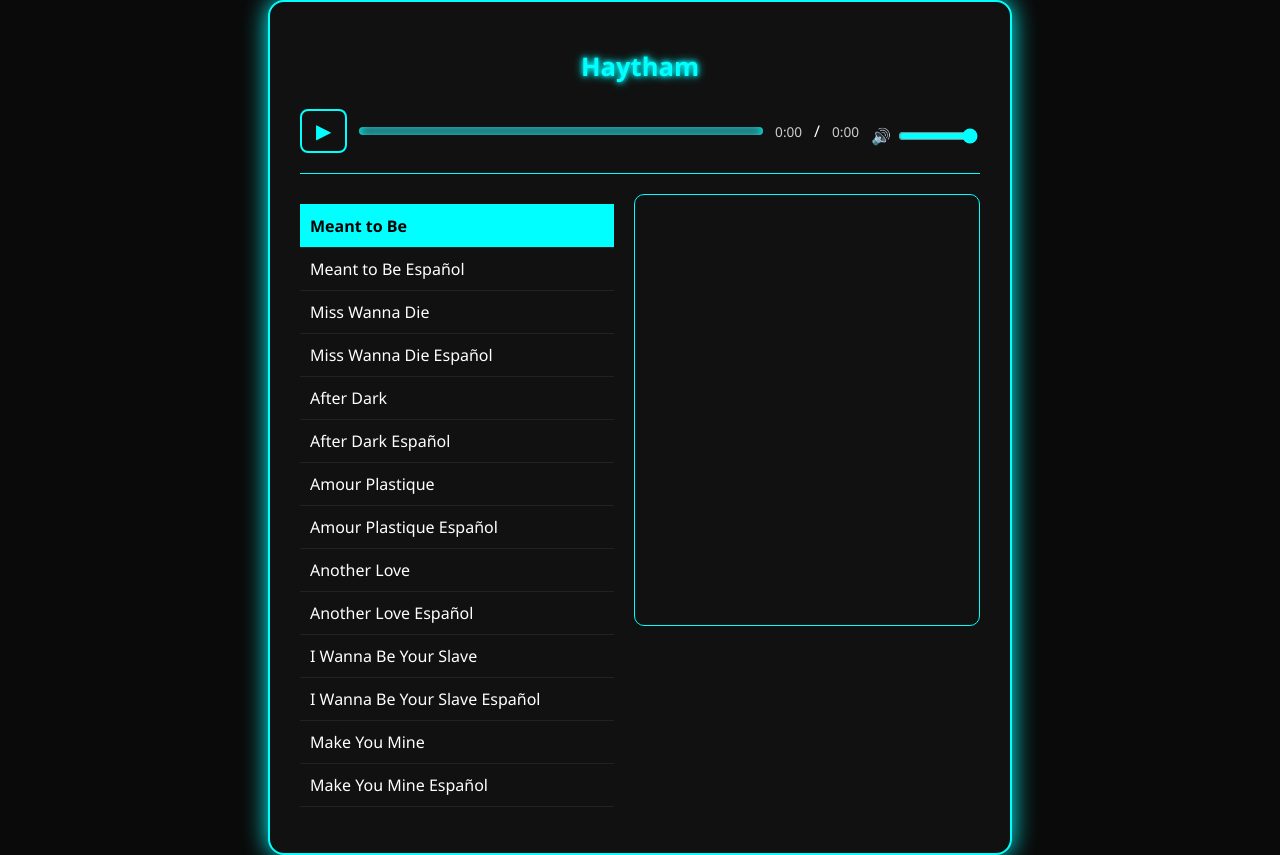
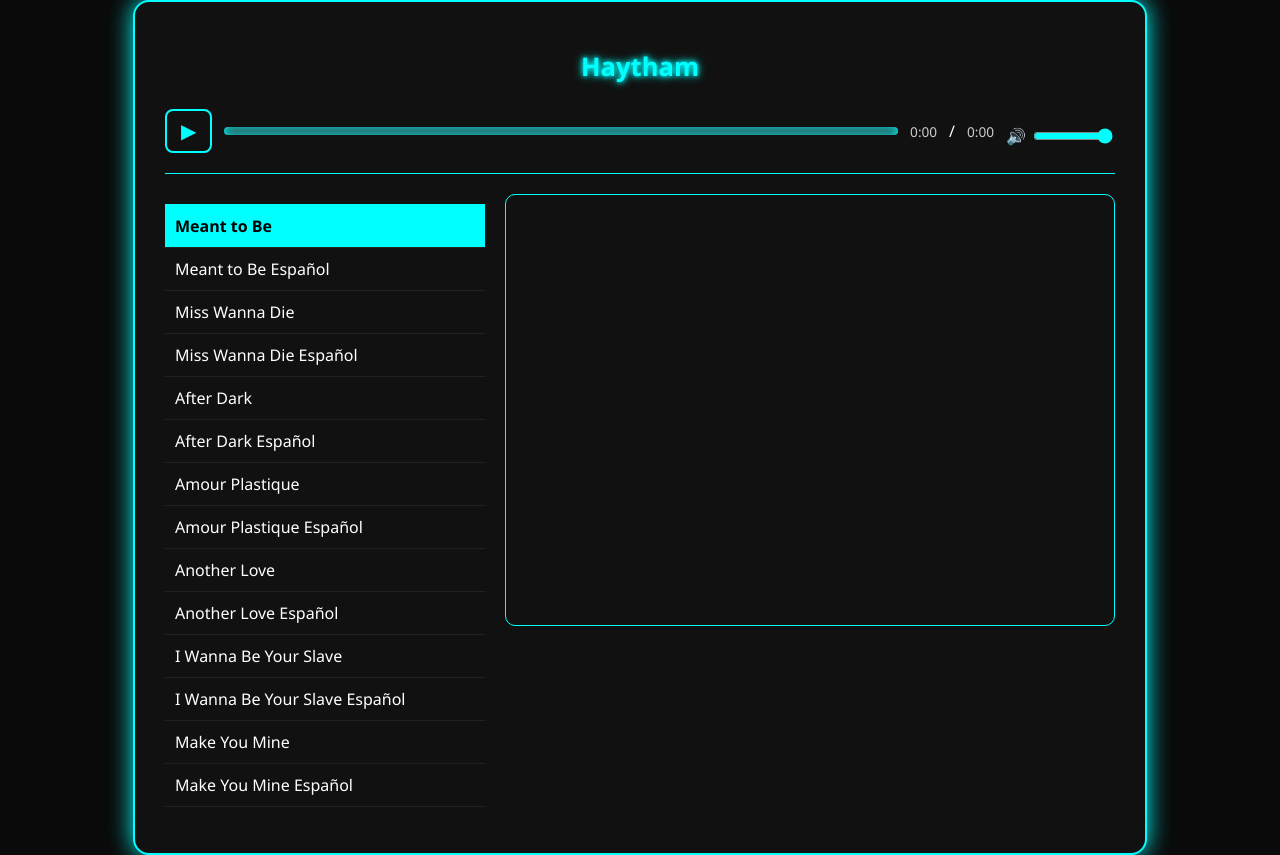
Before and after one commit to HaythamPlay/Canciones, a plain HTML site: page index.html in a window 1280 px wide. Drawn offline with Linux system fonts and the light colour scheme.

Commit message:
Add files via upload

```diff
--- a/style.css
+++ b/style.css
@@ -14,7 +14,7 @@ body {
   border: 2px solid #0ff;
   border-radius: 16px;
   padding: 30px;
-   width: 680px;; /* <- más delgado */
+   width: 950px;; /* <- más delgado */
   box-shadow: 0 0 25px #0ff;
   transition: all 0.3s ease;
 }
```
